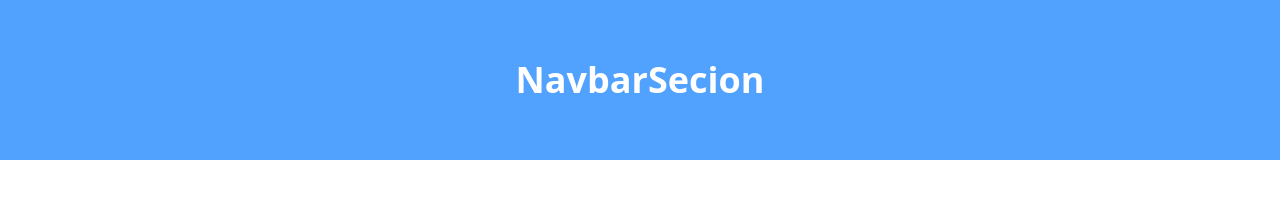
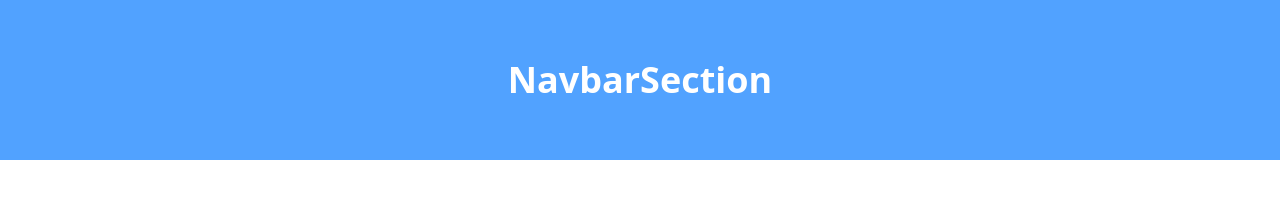
Before and after one commit to Zeyadhatem391/task2_Afaaqware, a Next.js app: page / in a window 1280 px wide. Shown: the top 210 px of the page. Built offline with nearby package versions, Linux system fonts and the light colour scheme.

Commit message:
fix(navbar) : edit name navbar

```diff
--- a/src/app/page.tsx
+++ b/src/app/page.tsx
@@ -1,10 +1,10 @@
-import NavbarSecion from "@/components/organisms/NavbarSecion";
+import NavbarSection from "@/components/organisms/NavbarSection";
 
 export default function Home() {
   return (
     <>
      <div className="h-screen">
-      <NavbarSecion />
+      <NavbarSection />
      </div>
     </>
   );
--- a/src/components/organisms/NavbarSecion.tsx
+++ b/src/components/organisms/NavbarSection.tsx
@@ -1,7 +1,7 @@
-export default function NavbarSecion() {
+export default function NavbarSection() {
   return (
     <div className="bg-blue-400 text-white w-full p-5 h-[20%] flex justify-center items-center font-semibold text-4xl">
-      NavbarSecion
+      NavbarSection
     </div>
   );
 }
```
